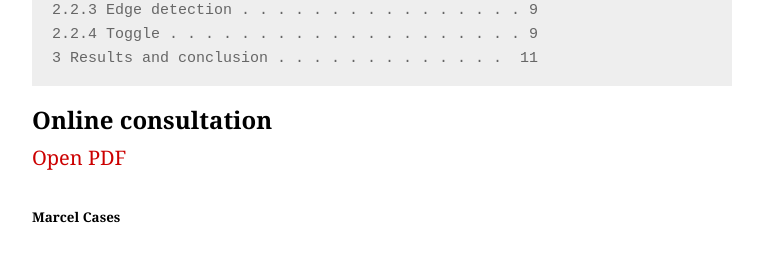
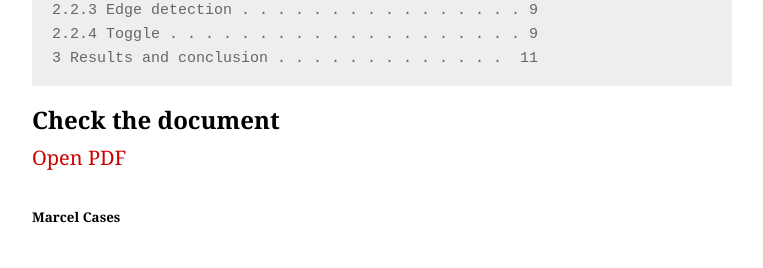
Before and after one commit to marcelcases/marcelcases.github.io, a Jekyll site: the page built from _posts/2018-01-26-a-digital-chronometer-design-in-VHDL.markdown, in a window 1280 px wide. Shown: the part 1186-1454 px from the top of the page, without its empty margins (258-1021 px from the left). Built offline with Jekyll 4.4.1, drawn with Linux system fonts in a browser that asks for light colours; comment, search, counter and statistics services are not loaded.

Commit message:
Update 2018-01-26-a-digital-chronometer-design-in-VHDL.markdown

````diff
--- a/_posts/2018-01-26-a-digital-chronometer-design-in-VHDL.markdown
+++ b/_posts/2018-01-26-a-digital-chronometer-design-in-VHDL.markdown
@@ -1,7 +1,6 @@
 ---
 layout: post
 title: 'A digital chronometer design in VHDL'
-
 author: marcel
 published: true
 date: 2018-01-26 16:01:10 +02:00
@@ -29,7 +28,7 @@ This is the fifth practice of the subject. It consists in the development of a d
 3 Results and conclusion . . . . . . . . . . . . .  11
 ```
 
-## Online consultation
+## Check the document
 [Open PDF](https://1drv.ms/b/s!AtguJR4tix_G4SxiMLKT8_GdAsrF){: .btn}
 
 ###### Marcel Cases
````
